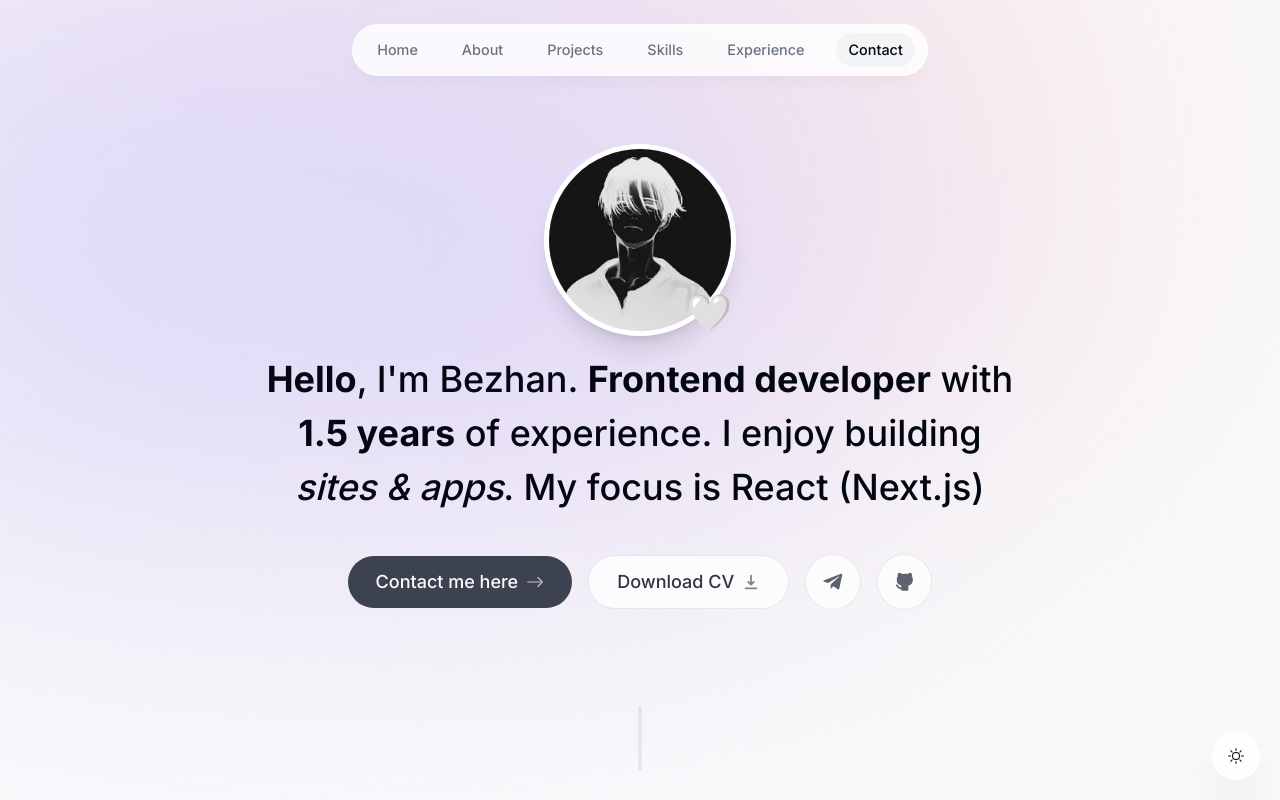
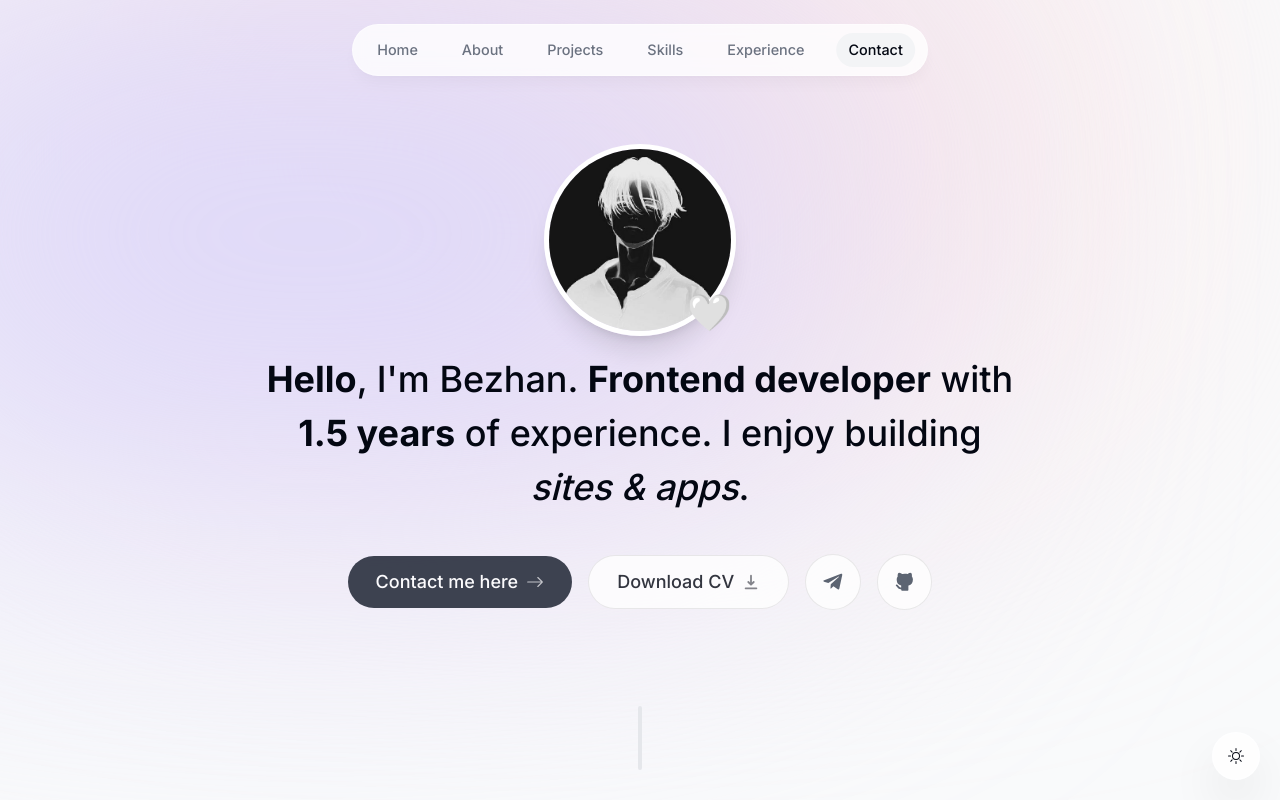
Before and after one commit to pokeuq/portfolio, a Next.js app: page / in a window 1280 px wide. Shown: the top 800 px of the page. Built offline with nearby package versions, Linux system fonts and the light colour scheme.

Commit message:
Update into.tsx

```diff
--- a/components/into.tsx
+++ b/components/into.tsx
@@ -68,8 +68,7 @@ export default function Intro() {
         <span className="font-bold">Hello</span>, I'm Bezhan.{" "}
         <span className="font-bold">Frontend developer</span> with{" "}
         <span className="font-bold">1.5 years</span> of experience. I enjoy
-        building <span className="italic">sites & apps</span>. My focus is React
-        (Next.js)
+        building <span className="italic">sites & apps</span>.
       </motion.h1>
 
       <motion.div
```
